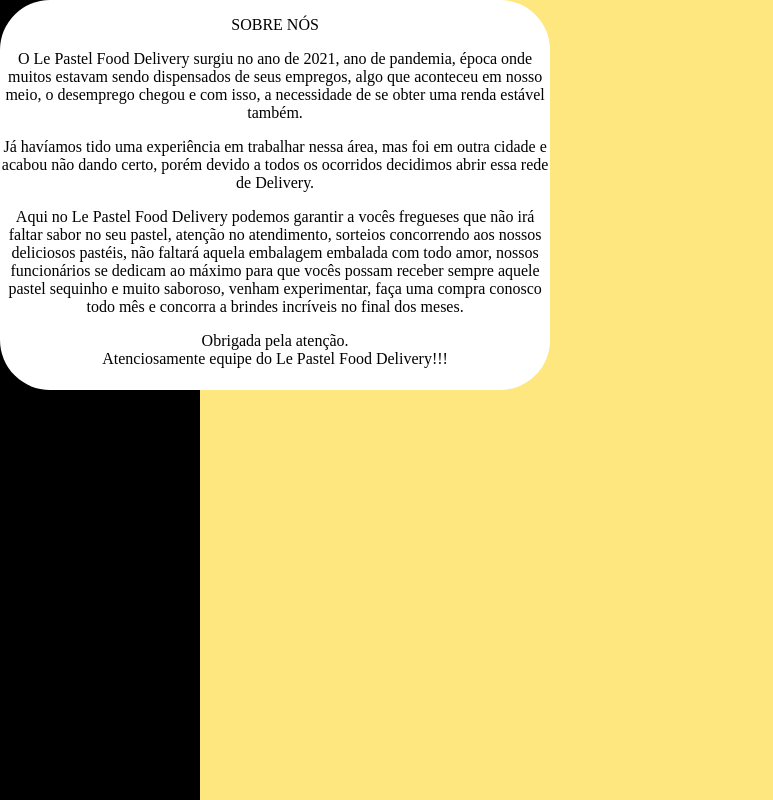
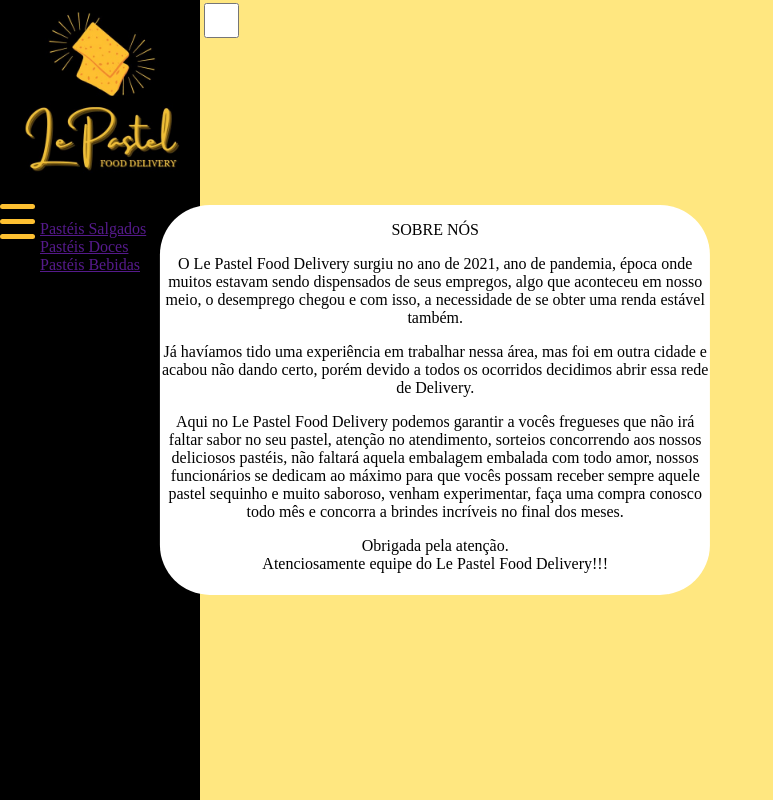
Before and after one commit to Noahcredito/LePastel, a PHP site: page / in a window 1280 px wide. Shown: the whole page, without its empty margins (0-773 px from the left). Run offline with PHP 8.4, Linux system fonts and the light colour scheme.

Commit message:
Alteração do Index

```diff
--- a/index.php
+++ b/index.php
@@ -4,7 +4,6 @@
 <meta name="viewport" content="width=device-width, initial-scale=1">
 <style>
 body {margin:0;}
-
 .navbar{
   background-color: #000000;
   position: fixed;
@@ -12,8 +11,7 @@ body {margin:0;}
   width: 200px;
   height: 100%;
 }
-
-.container{
+.box{
   text-align: center;
   background-color: #FFFFFF;
   width: 550px;
@@ -21,6 +19,46 @@ body {margin:0;}
   border-radius: 50px;
   padding: 0.1px;
   position: absolute;
+  top: 50%;
+  left: 34%;
+  transform: translate(-50%, -50%);
+}
+.navbar .menu-faketrigger{
+  position: absolute;
+  z-index: 1000;
+  width: 35px;
+  height: 35px;
+  opacity: 5;
+  cursor: pointer;
+}
+.navbar .menu-faketrigger:checked ~ ul {
+  background-color: #ff0000;
+}
+.navbar .menu-lines{
+  position: absolute;
+  z-index: 999;
+  width: 35px;
+  height: 35px;
+}
+.navbar .menu-lines span{
+  display: block;
+  width: 35px;
+  height: 5px;
+  margin-bottom: 10px;
+  background-color: #fdc031;
+  border-radius: 3px;
+  transition: all ease .2s;
+}
+.navbar .menu-faketrigger:checked~.menu-lines span:nth-child(1) {
+  transform-origin: 0% 100%;
+  transform: rotate(45deg) scaleX(1.25);
+}
+.navbar .menu-faketrigger:checked~.menu-lines span:nth-child(2) {
+  opacity: 0;
+}
+.navbar .menu-faketrigger:checked~.menu-lines span:nth-child(3) {
+  transform-origin: 0% 100%;
+  transform: rotate(-45deg) scaleX(1.25);
 }
 </style>
 </head>
@@ -28,10 +66,23 @@ body {margin:0;}
 
 <div class="navbar">
 <img src = "imagens/logo.png" width="200px" height="200px">
+
+<input type="checkbox" class="menu-faketrigger"/>
+
+<div class="menu-lines">
+  <span></span>
+  <span></span>
+  <span></span>
 </div>
 
-<div class="container">
-  <div class="content">
+<ul>
+  <li><a href="">Pastéis Salgados</a></li>
+  <li><a href="">Pastéis Doces</a></li>
+  <li><a href="">Pastéis Bebidas</a></li>
+</ul>
+</div>
+
+<div class="box">
     <p> SOBRE NÓS </p>
     <p>O Le Pastel Food Delivery surgiu no ano de 2021, ano de pandemia, época onde muitos estavam sendo dispensados de seus empregos, algo que aconteceu em nosso meio, o desemprego chegou e com isso, a necessidade de se obter uma renda estável também.</p>
     <p>Já havíamos tido uma experiência em trabalhar nessa área, mas foi em outra cidade e acabou não dando certo, porém devido a todos os ocorridos decidimos abrir essa rede de Delivery.</p>
@@ -39,7 +90,6 @@ body {margin:0;}
     <p>Obrigada pela atenção.<br>
     Atenciosamente equipe do Le Pastel Food Delivery!!!</p>
   </div>
-</div>
 
 </body>
 </html>
```
